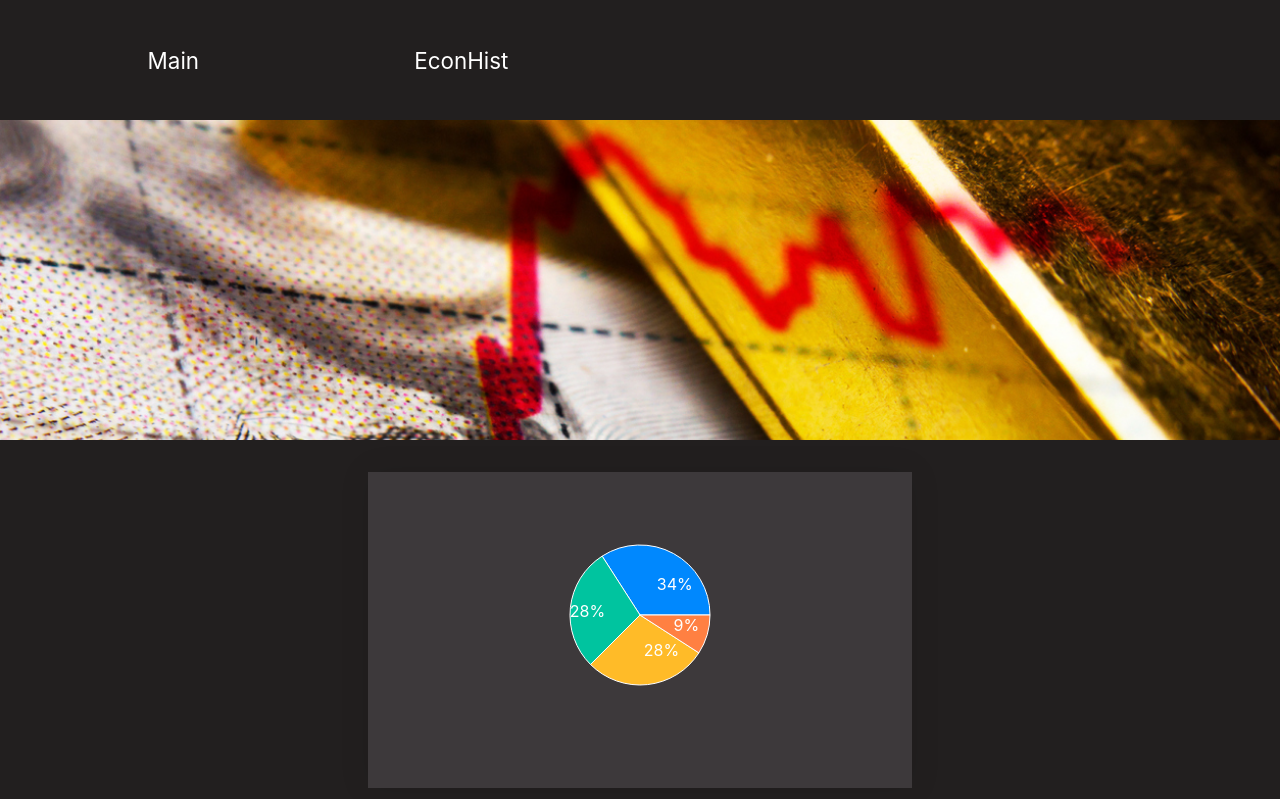
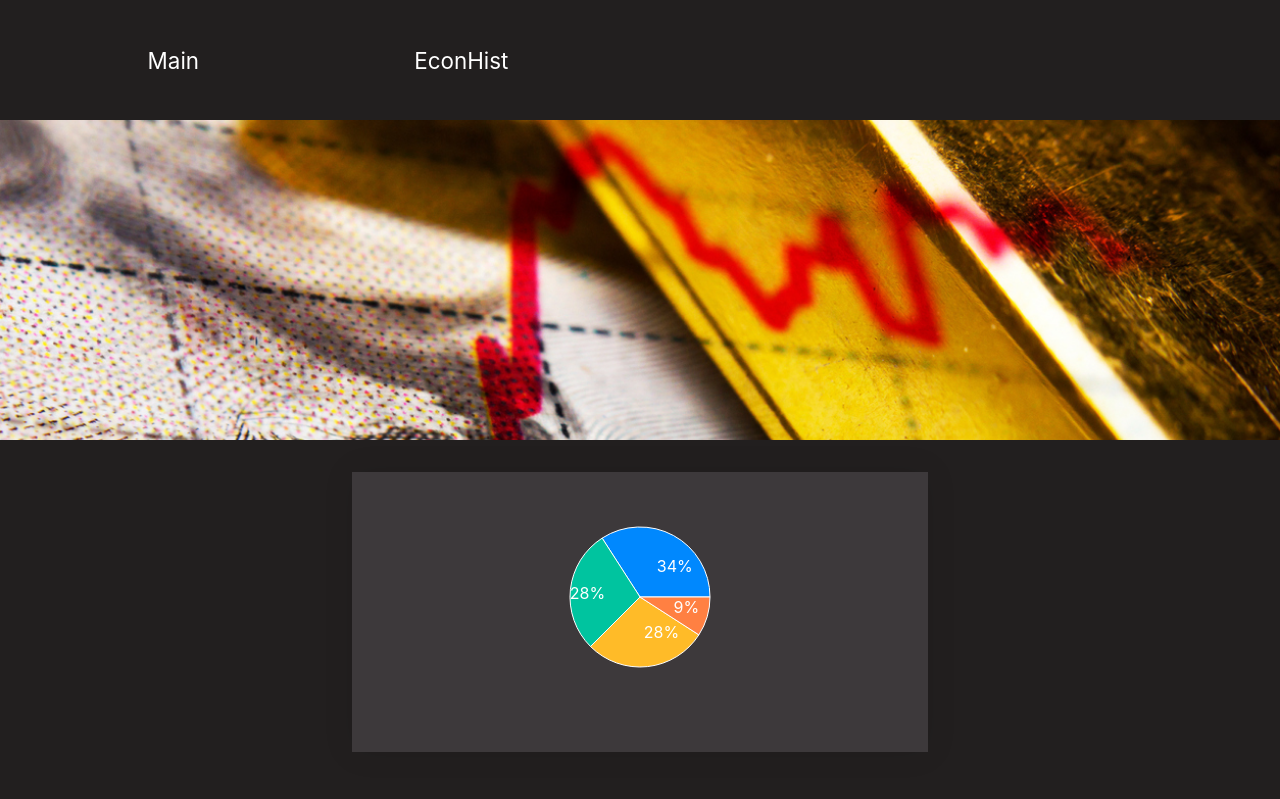
Before and after one commit to criaturaimaginaria/argentina-economy, a React (Create React App) app: page / in a window 1280 px wide. Shown: the top 799 px of the page. Built offline with nearby package versions, Linux system fonts and the light colour scheme.

Commit message:
new animations with the keyframes en main and title components

```diff
--- a/src/components/Main.css
+++ b/src/components/Main.css
@@ -28,6 +28,8 @@ transition: 0.5s;
 } */
 
 .title{
+    width: 45vw;
+    height: 35vh;
     margin: 2em;
     /* width: 250px;
     height: 300px; */
@@ -69,6 +71,8 @@ transition: 0.5s;
     transition: all .4s;
 }
 
+
+
 .title:before{
     top:0;
     right:0;
@@ -90,3 +94,73 @@ transition: 0.5s;
     transform: translate(-20px,20px);
     border-radius: 50%;
 }
+
+/* ------------------------ */
+.content2::after{
+    content:'';
+    position: absolute;
+    width: 100%;
+    height: 50%;
+    background: rgba(133, 24, 124, 0);
+    z-index: -20;
+    transition: all .4s;
+}
+
+.content2:hover::after{
+    width: 11em;
+    height: 11em;
+    background: rgb(133, 24, 124);
+    /* transform: translate(-1em,1em); */
+    border-radius: 50%;
+    animation: content-animation 33s cubic-bezier(.43,.73,.41,.19);
+}
+
+@keyframes content-animation{
+    0%{
+        transform: rotateX(0);
+        border-radius: 12% 88% 11% 89% / 89% 8% 92% 11% ;
+    }
+    10%{
+        transform: rotateX(50);
+        border-radius:75% 25% 23% 77% / 65% 23% 77% 35%  ;
+    }
+    20%{
+        transform: rotateX(50);
+        border-radius:75% 25% 73% 27% / 47% 73% 27% 53%  ;
+    }
+    30%{
+        transform: rotateX(50);
+        border-radius:11% 89% 14% 86% / 87% 13% 87% 13%  ;
+    }
+    40%{
+        transform: rotateX(50);
+        border-radius:80% 20% 77% 23% / 31% 45% 55% 69%  ;
+    }
+    50%{
+        transform: rotateX(50);
+        border-radius:83% 17% 28% 72% / 20% 21% 79% 80%  ;
+    }
+
+    60%{
+        transform: rotateX(50);
+        border-radius:80% 20% 77% 23% / 31% 45% 55% 69%  ;
+    }
+    70%{
+        transform: rotateX(50);
+        border-radius:11% 89% 14% 86% / 87% 13% 87% 13%  ;
+    }
+    80%{
+        transform: rotateX(50);
+        border-radius:75% 25% 73% 27% / 47% 73% 27% 53%   ;
+    }
+    90%{
+        transform: rotateX(50);
+        border-radius:75% 25% 23% 77% / 65% 23% 77% 35%  ;
+    }
+
+    100%{
+        transform: rotateX(0);
+        border-radius: 12% 88% 11% 89% / 89% 8% 92% 11%;
+    }
+}
+/* ------------------- */
```
